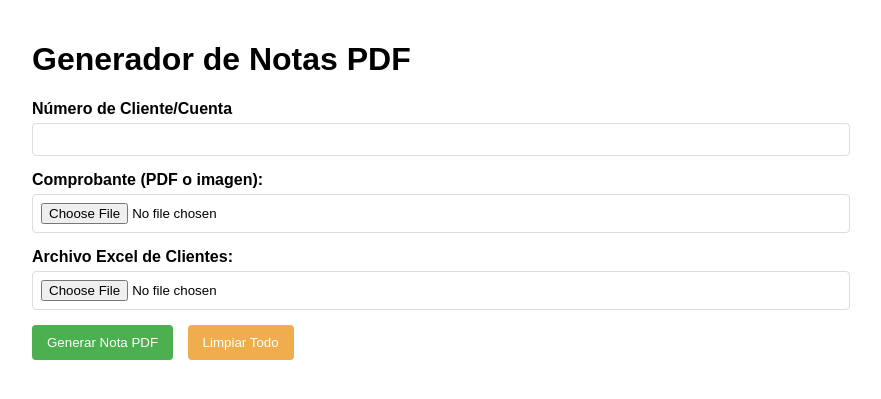
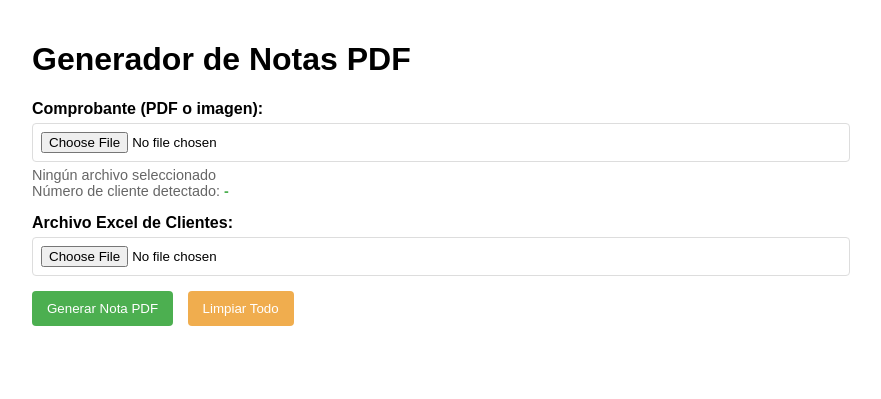
Before and after one commit to alesalguero91/agosritmo, a Django app: page / in a window 1280 px wide. Shown: the top 399 px of the page, without its empty margins (208-1089 px from the left). Run offline with Django 5.2, Linux system fonts and the light colour scheme; some libraries are stand-ins or nearby versions.

Commit message:
conf interface en uno

```diff
--- a/lectorpdf/templates/lectorpdf/lectorpdf.html
+++ b/lectorpdf/templates/lectorpdf/lectorpdf.html
@@ -19,7 +19,7 @@
             margin-bottom: 5px;
             font-weight: bold;
         }
-        input[type="text"], input[type="file"] {
+        input[type="file"] {
             width: 100%;
             padding: 8px;
             border: 1px solid #ddd;
@@ -86,6 +86,19 @@
         .hidden {
             display: none;
         }
+        #fileInfo {
+            margin-top: 5px;
+            font-size: 0.9em;
+            color: #666;
+        }
+        .file-name {
+            font-weight: bold;
+            color: #333;
+        }
+        .numero-cliente {
+            color: #4CAF50;
+            font-weight: bold;
+        }
     </style>
 </head>
 <body>
@@ -93,14 +106,14 @@
 
     <form id="notaForm" enctype="multipart/form-data" onsubmit="event.preventDefault();">
         {% csrf_token %}
-        <div class="form-group">
-            <label for="numero">Número de Cliente/Cuenta</label>
-            <input type="text" id="numero" name="numero" required>
-        </div>
 
         <div class="form-group">
             <label for="archivo">Comprobante (PDF o imagen):</label>
             <input type="file" id="archivo" name="archivo" accept=".pdf,.jpg,.jpeg,.png" required>
+            <div id="fileInfo">
+                <span id="fileNameDisplay">Ningún archivo seleccionado</span><br>
+                <span id="numeroClienteDisplay">Número de cliente detectado: <span class="numero-cliente">-</span></span>
+            </div>
         </div>
 
         <div class="form-group">
@@ -137,6 +150,40 @@
     <script>
         const API_BASE_URL = window.location.origin;
         let operationsHistory = [];
+        let currentNumeroCliente = null;
+
+        // Mostrar información del archivo y extraer número de cliente
+        document.getElementById('archivo').addEventListener('change', function(e) {
+            const file = e.target.files[0];
+            if (!file) return;
+
+            // Mostrar nombre del archivo
+            document.getElementById('fileNameDisplay').textContent = `Archivo: ${file.name}`;
+
+            // Extraer número de cliente del nombre del archivo
+            currentNumeroCliente = extractNumeroClienteFromFileName(file.name);
+
+            // Mostrar número de cliente detectado
+            const numeroDisplay = document.querySelector('#numeroClienteDisplay .numero-cliente');
+            numeroDisplay.textContent = currentNumeroCliente || 'No detectado';
+            numeroDisplay.style.color = currentNumeroCliente ? '#4CAF50' : '#a94442';
+        });
+
+        // Función para extraer el número de cliente del nombre del archivo
+        function extractNumeroClienteFromFileName(fileName) {
+            // Eliminar la extensión del archivo
+            const nameWithoutExt = fileName.split('.').slice(0, -1).join('.');
+
+            // Buscar secuencias de números en el nombre del archivo
+            const matches = nameWithoutExt.match(/\d+/g);
+
+            if (matches && matches.length > 0) {
+                // Tomar el primer grupo de números encontrado como número de cliente
+                return matches[0];
+            }
+
+            return null;
+        }
 
         function mostrarResultado(mensaje, esError = false, esProcesando = false, esLimpieza = false) {
             const resultDiv = document.getElementById('result');
@@ -147,15 +194,12 @@
                                  'success';
         }
 
-        function limpiarCampos() {
-            document.getElementById('numero').value = '';
-            document.getElementById('archivo').value = '';
-        }
-
         function limpiarTodo() {
-            document.getElementById('numero').value = '';
             document.getElementById('archivo').value = '';
             document.getElementById('excelFile').value = '';
+            document.getElementById('fileNameDisplay').textContent = 'Ningún archivo seleccionado';
+            document.querySelector('#numeroClienteDisplay .numero-cliente').textContent = '-';
+            currentNumeroCliente = null;
             mostrarResultado('✅ Todos los campos fueron limpiados', false, false, true);
         }
 
@@ -208,14 +252,19 @@
         async function generarNota() {
             try {
                 // Obtener elementos del formulario
-                const numero = document.getElementById('numero').value;
                 const archivoInput = document.getElementById('archivo');
                 const excelInput = document.getElementById('excelFile');
                 const csrfToken = document.querySelector('[name=csrfmiddlewaretoken]').value;
 
                 // Validar inputs
-                if (!numero || !archivoInput.files[0] || !excelInput.files[0]) {
+                if (!archivoInput.files[0] || !excelInput.files[0]) {
                     mostrarResultado('❌ Por favor complete todos los campos', true);
+                    return;
+                }
+
+                // Validar que se haya detectado un número de cliente
+                if (!currentNumeroCliente) {
+                    mostrarResultado('❌ No se pudo detectar el número de cliente del nombre del archivo. Asegúrese de que el nombre del archivo contenga números.', true);
                     return;
                 }
 
@@ -227,12 +276,6 @@
                 // 1. Extraer texto del PDF/imagen
                 const pdfFormData = new FormData();
                 pdfFormData.append('pdf_file', archivo);
-
-                // Debug: Mostrar lo que se está enviando
-                console.log('PDF FormData entries:');
-                for (let [key, value] of pdfFormData.entries()) {
-                    console.log(key, value);
-                }
 
                 const extractResponse = await fetch('/upload-pdf/', {
                     method: 'POST',
@@ -261,19 +304,13 @@
                 }
 
                 // 2. Obtener datos del cliente del Excel
-                const excelData = await parseExcel(excelFile, numero);
+                const excelData = await parseExcel(excelFile, currentNumeroCliente);
 
                 // 3. Generar el PDF final
                 const notaFormData = new FormData();
                 notaFormData.append('pdf_file', archivo);
-                notaFormData.append('additional_data', numero);
+                notaFormData.append('additional_data', currentNumeroCliente);
                 notaFormData.append('excel_file', excelFile);
-
-                // Debug: Mostrar FormData final
-                console.log('Nota FormData entries:');
-                for (let [key, value] of notaFormData.entries()) {
-                    console.log(key, value);
-                }
 
                 const response = await fetch('/generar-nota/', {
                     method: 'POST',
@@ -298,7 +335,7 @@
                 const nombreCliente = excelData.nombre || 'cliente';
                 const dniCliente = excelData.dni || '';
                 const fecha = new Date().toISOString().slice(0, 10);
-                a.download = `Nota_${numero}_${dniCliente}_${nombreCliente.replace(/\s+/g, '_')}_${fecha}.pdf`;
+                a.download = `Nota_${currentNumeroCliente}_${dniCliente}_${nombreCliente.replace(/\s+/g, '_')}_${fecha}.pdf`;
 
                 document.body.appendChild(a);
                 a.click();
@@ -307,7 +344,7 @@
 
                 // Agregar a la tabla de resultados
                 addToResultsTable({
-                    numero: numero,
+                    numero: currentNumeroCliente,
                     nombre: excelData.nombre || 'No encontrado',
                     dni: excelData.dni || 'No encontrado',
                     importe: importe
--- a/titanio/settings.py
+++ b/titanio/settings.py
@@ -19,7 +19,7 @@ INSTALLED_APPS = [
     'django.contrib.sessions',
     'django.contrib.messages',
     'django.contrib.staticfiles',
-    'corsheaders',
+#    'corsheaders',
     'rest_framework',
     'lectorpdf',
     'clientes',
@@ -28,7 +28,7 @@ INSTALLED_APPS = [
 MIDDLEWARE = [
     'django.middleware.security.SecurityMiddleware',
     'whitenoise.middleware.WhiteNoiseMiddleware',
-    'corsheaders.middleware.CorsMiddleware',
+#    'corsheaders.middleware.CorsMiddleware',
     'django.contrib.sessions.middleware.SessionMiddleware',
     'django.middleware.common.CommonMiddleware',
     'django.middleware.csrf.CsrfViewMiddleware',
@@ -61,7 +61,7 @@ TEMPLATES = [
 
 #Aquil
 
-WSGI_APPLICATION = 'titanio.wsgi.application'
+#WSGI_APPLICATION = 'titanio.wsgi.application'
 
 # Database (no necesitas esta configuración si no usas DB)
 DATABASES = {
```
